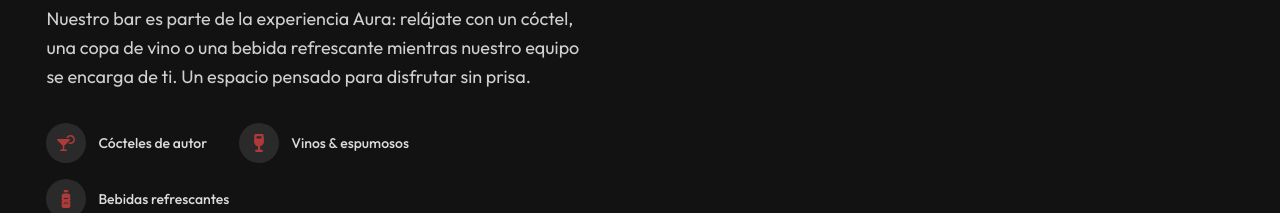
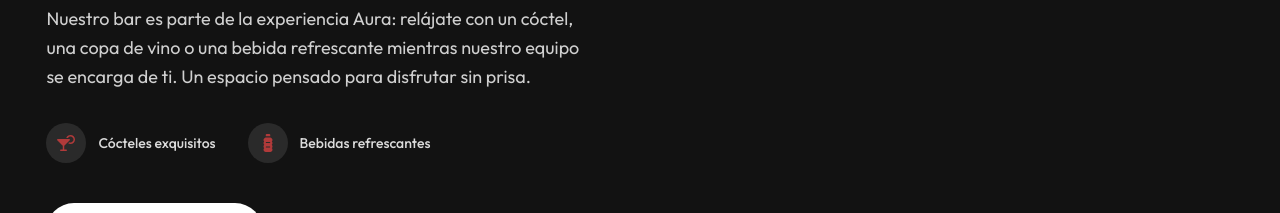
Before and after one commit to lewisdls/salon-aura, a Next.js app in the folder client/: page / in a window 1280 px wide. Shown: the part 3700-3913 px from the top of the page. Built offline with nearby package versions, Linux system fonts and the light colour scheme; no server answers; the database is empty.

Commit message:
Changing text in Bar section

```diff
--- a/client/components/Bar.jsx
+++ b/client/components/Bar.jsx
@@ -1,13 +1,12 @@
 "use client";
 
 import Link from "next/link";
-import { motion, useReducedMotion } from "framer-motion";
+import { useReducedMotion } from "framer-motion";
 import { FiArrowUpRight } from "react-icons/fi";
-import { FaMartiniGlassCitrus, FaWineGlass, FaBottleWater } from "react-icons/fa6";
+import { FaMartiniGlassCitrus, FaBottleWater } from "react-icons/fa6";
 
 const highlights = [
-  { icon: FaMartiniGlassCitrus, label: "Cócteles de autor" },
-  { icon: FaWineGlass, label: "Vinos & espumosos" },
+  { icon: FaMartiniGlassCitrus, label: "Cócteles exquisitos" },
   { icon: FaBottleWater, label: "Bebidas refrescantes" },
 ];
 
```
